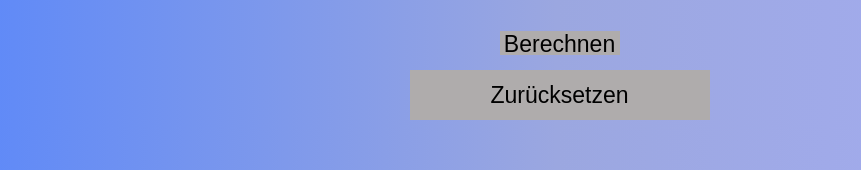
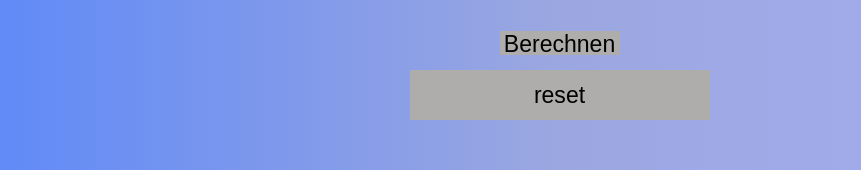
Before and after one commit to y4nisb/Pensionsrechner, a React (Create React App) app in the folder client/: page / in a window 1280 px wide. Shown: the part 457-627 px from the top of the page, without its empty margins (83-944 px from the left). Built offline with nearby package versions, Linux system fonts and the light colour scheme.

Commit message:
UI anpassen : Sparbetrag anpassen : 1
- einen Rechenweg mit Kredit hinzugefügt
- den Rechenweg nochmals durchgerechnet und korrigiert

```diff
--- a/client/src/App.js
+++ b/client/src/App.js
@@ -70,35 +70,34 @@ function App() {
             const zinsbetrag = inputs[8].valueAsNumber;
             const textoutput = document.getElementById("output");
 
-            const jahre_zu_sparen = (anzMonate - (anzMonate % 12)) / 12;
-            const monate_ungespart = anzMonate % 12;
+            const jahre_zu_sparen = (anzMonate - (anzMonate % 12))/12
+            const monate_ungespart = (anzMonate % 12)
             let zinsaddiert = 0;
             let zinseinkommen = 0;
+
 
             //console.log(kapital, jahre_zu_sparen * (sparbetrag * 12), monate_ungespart * sparbetrag, sparbetrag, zinsbetrag / 100)
 
             for (let jahre = 0; jahre <= jahre_zu_sparen; jahre++) {
-              let Zinsgeld = sparbetrag * (jahre * 12) + kapital + zinsaddiert;
-              zinseinkommen = Zinsgeld * (zinsbetrag / 100);
-              zinsaddiert = zinseinkommen;
-              console.log(zinseinkommen, zinsaddiert);
+              let Zinsgeld = (sparbetrag * (jahre * 12)) + kapital + zinsaddiert
+              zinseinkommen = Zinsgeld * (zinsbetrag /100)
+              zinsaddiert = zinseinkommen
+              console.log(zinseinkommen,zinsaddiert)
             }
 
-            const rueckgabe = +(sparbetrag * anzMonate) + zinseinkommen;
+            const rueckgabe = + (sparbetrag * anzMonate) + zinseinkommen //alle einzahlungen + der zins auf dem Geld
+            //sparbetrag * anzMonate + zinseinkommen + Kapital => das währe mit dem Kaptital
 
-            textoutput.textContent =
-              "so viel haben Sie mit uns gespart! " + rueckgabe;
+
+            textoutput.textContent = "so viel haben Sie mit uns gespart! " +rueckgabe;
           }}
           name="berechnen"
         >
           Berechnen
         </button>
       </div>
-
       <div className="reset">
-        <button onClick={() => window.location.reload(false)}>
-          Zurücksetzen
-        </button>
+        <button onClick={() => window.location.reload(false)}>reset</button>
       </div>
     </div>
   );
```
